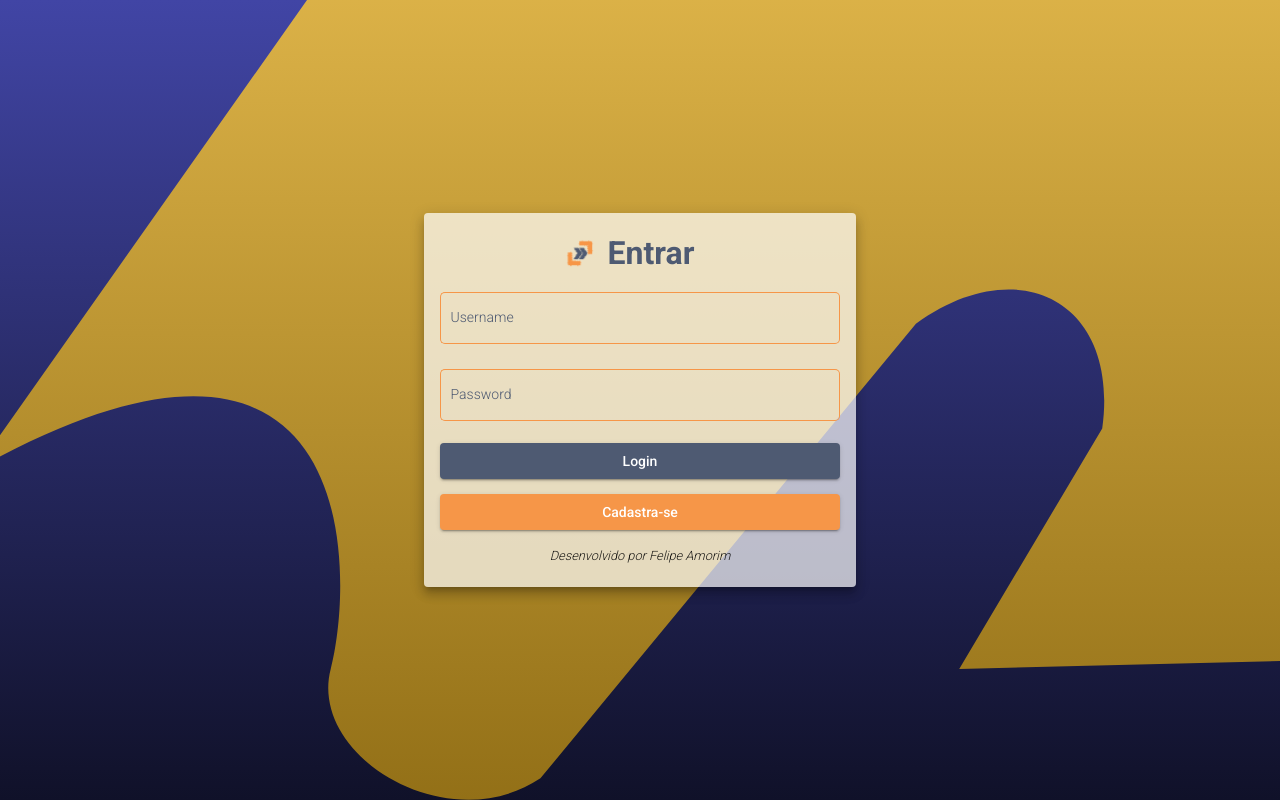
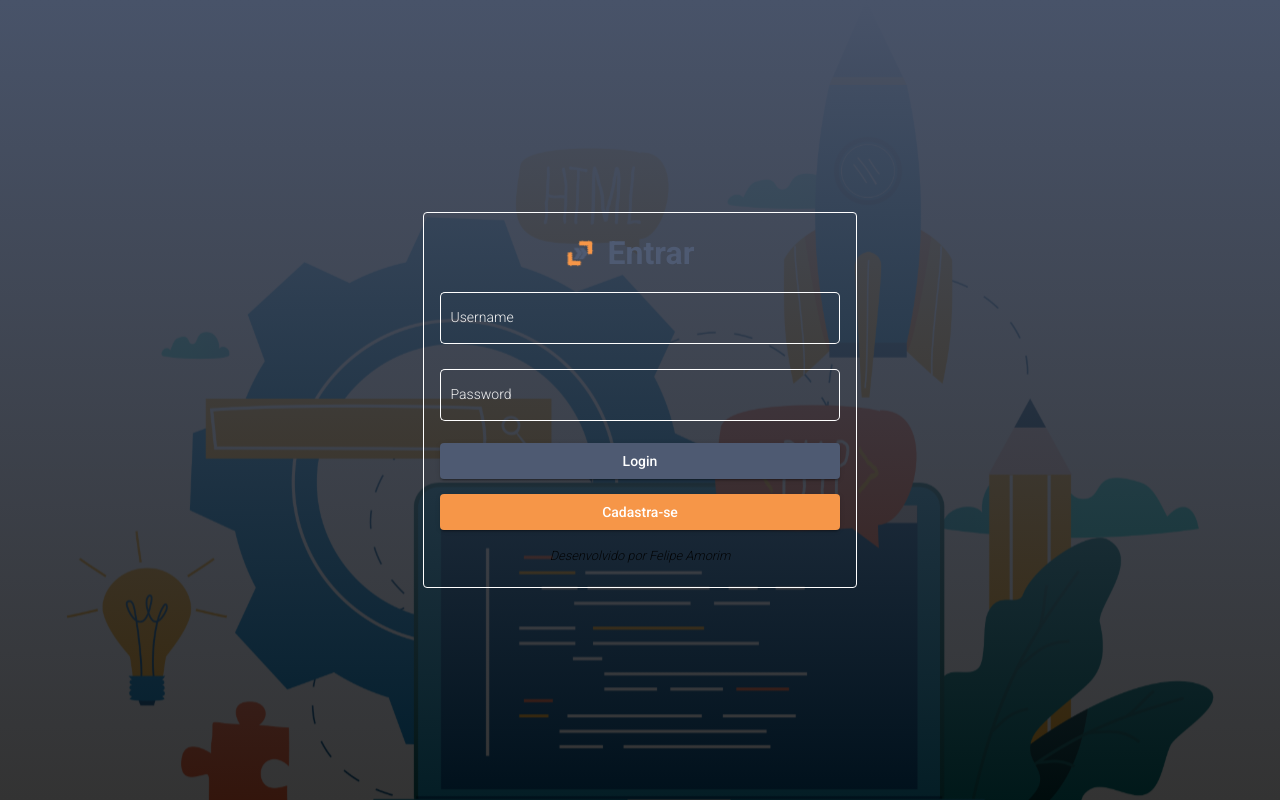
Before and after one commit to felipeamorim-dev/loja_dev_app, an Angular app: page /login in a window 1280 px wide. Built offline with nearby package versions, Linux system fonts and the light colour scheme.

Commit message:
refactor: refatorando a tela de login

```diff
--- a/src/app/components/login/login.component.html
+++ b/src/app/components/login/login.component.html
@@ -1,6 +1,6 @@
 <div class="container-main">
   <div class="background">
-    <mat-card class="card-container mat-elevation-z8">
+    <mat-card class="card-container">
         <mat-card-header>
           <img src="../../../assets/img/logo.svg" alt="Logo">
           <mat-card-title>Entrar</mat-card-title>
--- a/src/app/components/login/login.component.scss
+++ b/src/app/components/login/login.component.scss
@@ -3,14 +3,13 @@
 .container-main {
   width: 100%;
   height: 100vh;
-  background-image: linear-gradient(#4145A5, rgb(16, 17, 41));
+  background: url('../../../assets/img/fundo-login.svg') no-repeat;
+  background-position: top center;
+  background-size: cover;
 
   .background {
     height: 100vh;
-    background: url('../../../assets/img/base-login.svg');
-    background-position: right top;
-    background-repeat: no-repeat;
-    background-size: cover;
+    background: linear-gradient(180deg, rgba(72, 83,105, 1), rgba(0, 0, 0, 0.8));
 
     @include container-flex(0, column);
     align-items: center;
@@ -19,7 +18,10 @@
     .card-container{
       width: 400px;
       height: auto;
-      background-color: rgba($color: #ffffff, $alpha: 0.7);
+      background-color: rgba($color: #ffffff, $alpha: 0.0);
+      box-shadow: none;
+      border: #ffffff solid 1px;
+
       @include container-flex(0, column);
       align-items: center;
       justify-content: center;
@@ -65,7 +67,7 @@
   border-color: var(--primary-color);
 
   mat-label {
-    color: var(--primary-color);
+    color: var(--placeholder-text);
     font-family: Roboto, 'Open Sans', 'Helvetica Neue', sans-serif;
     font-weight: 300;
   }
@@ -79,7 +81,7 @@
 }
 
 ::ng-deep .mat-form-field-appearance-outline .mat-form-field-outline {
-  color: var(--secundary-color);
+  color: var(--branco);
 }
 
 .btn {
--- a/src/config-scss/variables.scss
+++ b/src/config-scss/variables.scss
@@ -6,5 +6,5 @@
   --ternary-color: #1218A6;
   --hover-btn: #191a43;
   --secundary-dark: #977a33;
-  --placeholder-text: #838383;
+  --placeholder-text: #f1f1f1;
 }
```
Also changed, not shown: src/assets/img/fundo-login.svg (added).
